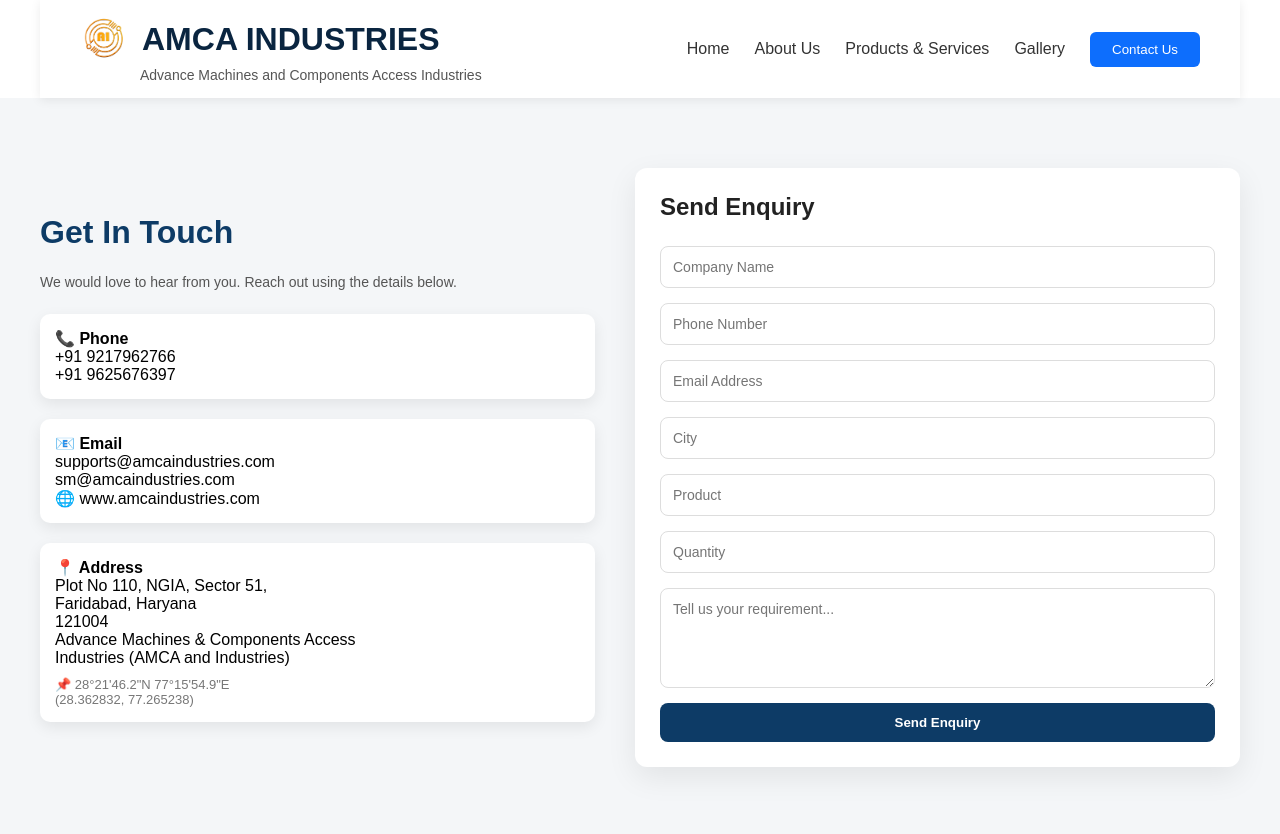
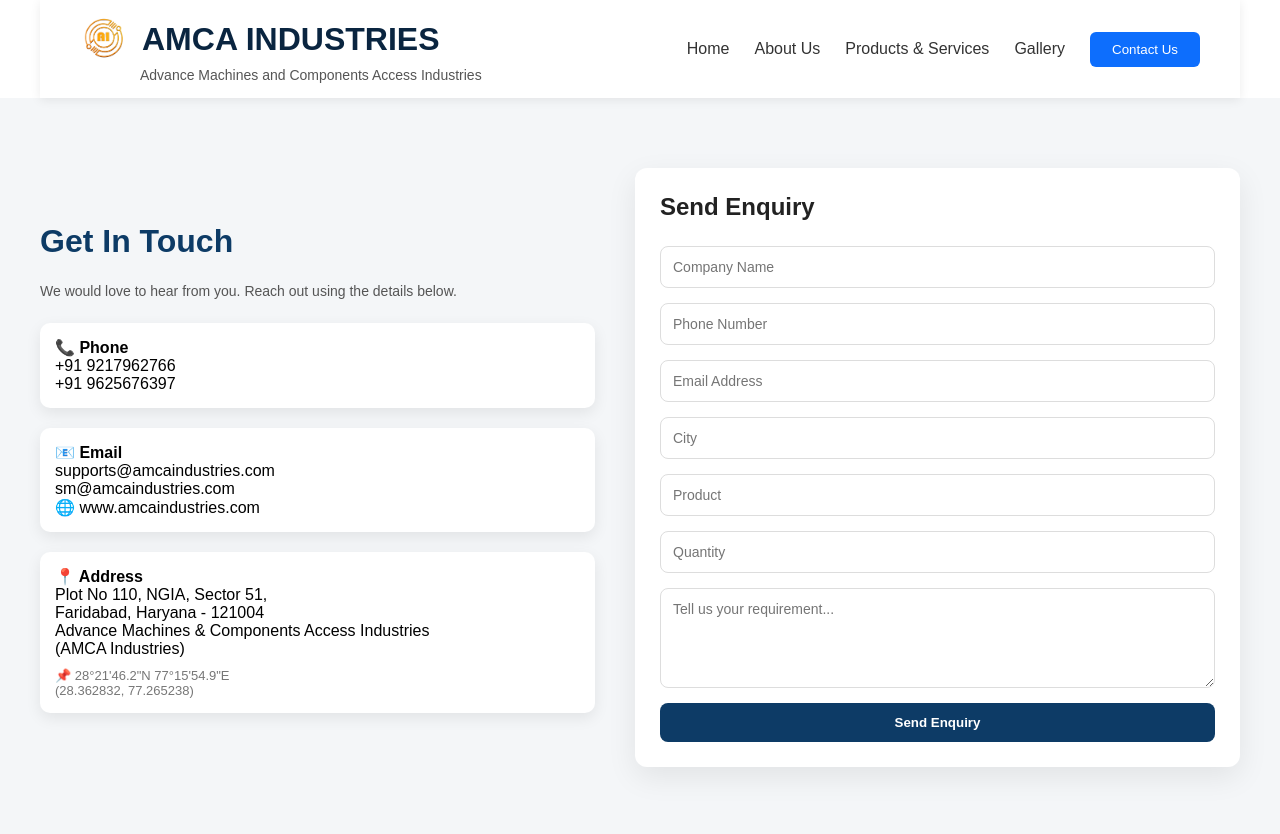
Before and after one commit to devxchaudhary01/Amca, a React (Vite) app: page /contact-us in a window 1280 px wide. Shown: the top 834 px of the page. Built offline with nearby package versions, Linux system fonts and the light colour scheme.

Commit message:
final commit

```diff
--- a/src/contactUs/Enquiry.jsx
+++ b/src/contactUs/Enquiry.jsx
@@ -83,10 +83,9 @@
                             <h4>📍 Address</h4>
                             <p>
                                 Plot No 110, NGIA, Sector 51,<br />
-                                Faridabad, Haryana <br />
-                                121004 <br />
-                                Advance Machines & Components Access <br />
-                                Industries (AMCA and Industries)
+                                Faridabad, Haryana - 121004 <br />
+                                Advance Machines & Components  Access Industries <br />
+                                (AMCA  Industries)
                             </p>
 
                             {/* 👉 Coordinates Added */}
```
Lines whose indentation alone changed are shown as unchanged.
